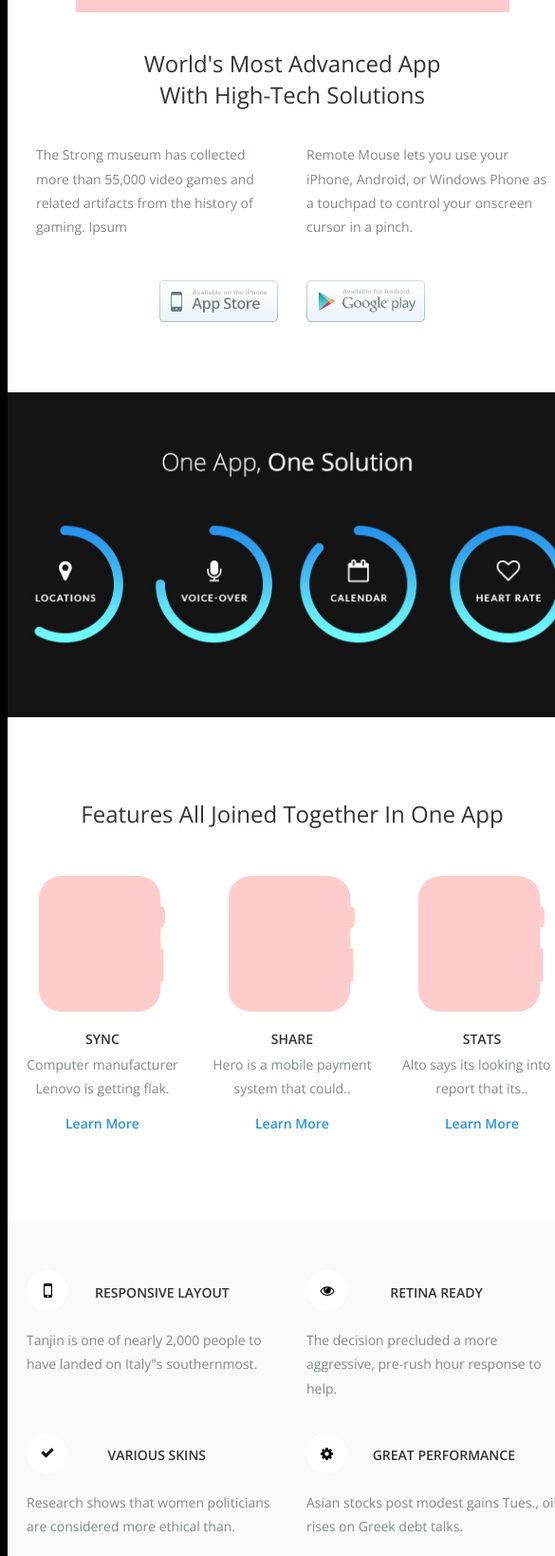
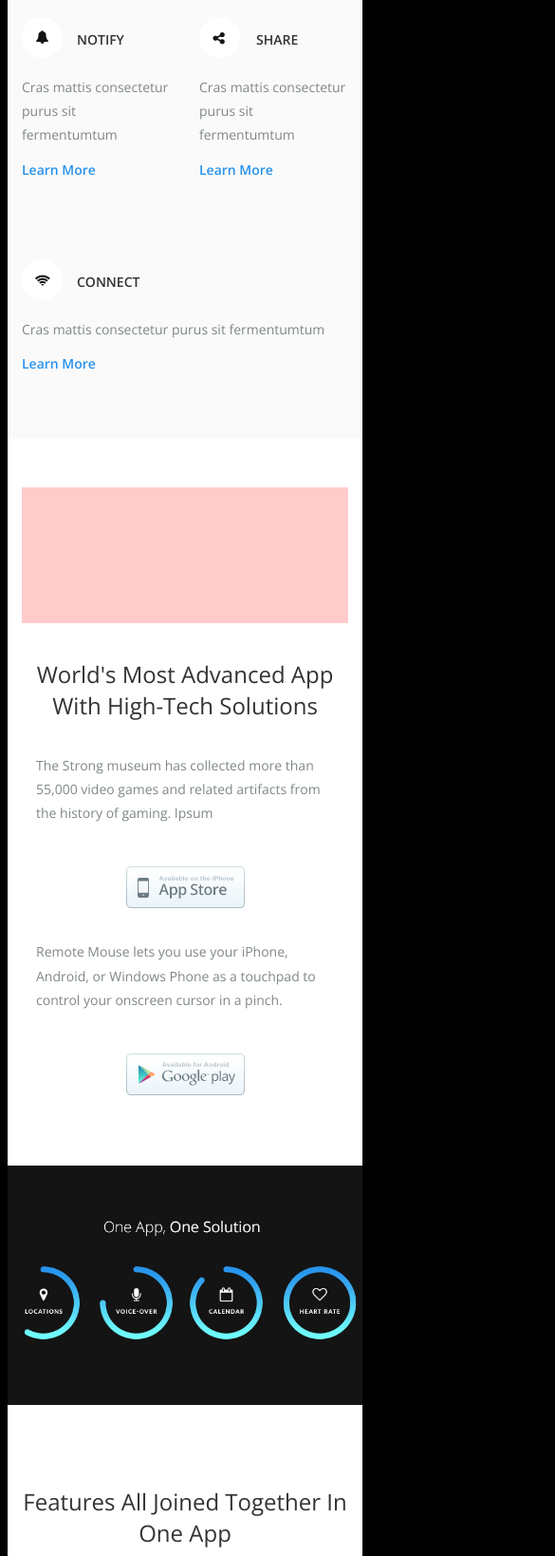
Before and after one commit to habeezzy/HTML-Responsive-email, a React app: page public/index.html in a window 390 px wide. Shown: the part 1049-2687 px from the top of the page at 95% size, 585 px wide, since content can reach past the window. Built offline with nearby package versions, Linux system fonts and the light colour scheme.

Commit message:
lets you row and advance-table responsive

```diff
--- a/public/index.html
+++ b/public/index.html
@@ -6,6 +6,64 @@
     <meta name="viewport" content="width=device-width, initial-scale=1">
     <link rel="stylesheet" href="/css/main.css">
     <link href="https://fonts.googleapis.com/css?family=Open+Sans:300,400,600,700,800" rel="stylesheet">
+    <style>
+    /* desktop  */
+    @media only screen and (min-width: 960px) {
+      .container{
+        width: 960px;
+
+      }
+      .header-left{
+        padding: 36px 15px 70px 15px !important;
+      }
+    }
+    /* midsizes */
+    @media only screen and (max-width: 960px) {
+      .container{
+        width: 600px;
+
+      }
+    }
+    /* mobile */
+    @media only screen and (max-width: 600px) {
+      .container{
+        width: 100%;
+      }
+      .header-left{
+        width: 100%;
+      }
+      .header-right{
+        width: 100%;
+      }
+      .lets-you-row .left-column{
+        width: 50%;
+      }
+      .lets-you-row .middle-column{
+        width: 50%;
+      }
+      .lets-you-row .right-column{
+        width: 100%;
+      }
+      .advance-table .image_head{
+        width: 100%;
+      }
+      .advance-table .left-column{
+        width: 100%;
+      }
+      .advance-table .left-column .left-store{
+        text-align: center;
+        width: 100%;
+      }
+      .advance-table .right-column{
+        width: 100%;
+      }
+      .advance-table .right-column .right-store{
+        text-align: center;
+        width: 100%;
+      }
+    }
+
+    </style>
   </head>
   <body style="background: black;">
     <!-- start of html email -->
@@ -37,7 +95,7 @@
                 <table class="header-right" width="50%" align="right" cellspacing="0" cellpadding="0" border="0" style="background: white;">
                   <tr>
                     <td  style="font-family: 'Open Sans', 'Helvetica Neue', Helvetica, Arial, 'Lucida Grande', sans-serif; color: #7d7d7d;">
-                      <table class="container" width="100%" align="center" cellspacing="0" cellpadding="0" border="0" style="padding: 20px;">
+                      <table class="menu-table" width="100%" align="center" cellspacing="0" cellpadding="0" border="0" style="padding: 20px;">
                         <tr>
                           <td align="center">
                             <a href="#" style="font-size: 14px; font-weight: 600; color: #7d7d7d; text-decoration: none;">About</a>
@@ -62,10 +120,10 @@
             <!-- end of header row -->
             <!-- start of "lets you" row -->
             <tr>
-              <td style="background: #fafafa;">
+              <td class="lets-you-row" style="background: #fafafa;">
                 <h3 style="font-family: 'Open Sans', 'Helvetica Neue', Helvetica, Arial, 'Lucida Grande', sans-serif; color: #333333; padding: 36px 0 5px 0; font-weight: 300; font-size: 24px;" align="center";>Hero lets you...</h3>
                 <!-- start of left column -->
-                <table class="header-left" width="33.33%" align="left" cellspacing="0" cellpadding="0" border="0" style=" padding: 15px 15px 70px 15px;">
+                <table class="left-column" width="33.33%" align="left" cellspacing="0" cellpadding="0" border="0" style=" padding: 15px 15px 70px 15px;">
                   <tr>
                     <td>
                       <table class="title-icon" width="33.33%" align="left" cellspacing="0" cellpadding="0" border="0" style=" padding: 0;">
@@ -89,7 +147,7 @@
                 </table>
                 <!-- end of left column -->
                 <!-- start of middle column -->
-                <table class="header-left" width="33.33%" align="left" cellspacing="0" cellpadding="0" border="0" style=" padding: 15px 15px 70px 15px;">
+                <table class="middle-column" width="33.33%" align="left" cellspacing="0" cellpadding="0" border="0" style=" padding: 15px 15px 70px 15px;">
                   <tr>
                     <td>
                       <table class="title-icon" width="33.33%" align="left" cellspacing="0" cellpadding="0" border="0" style=" padding: 0;">
@@ -113,7 +171,7 @@
                 </table>
                 <!-- end of middle column -->
                 <!-- start of right column -->
-                <table class="header-right" width="33.33%" align="left" cellspacing="0" cellpadding="0" border="0" style=" padding: 15px 15px 70px 15px;">
+                <table class="right-column" width="33.33%" align="left" cellspacing="0" cellpadding="0" border="0" style=" padding: 15px 15px 70px 15px;">
                   <tr>
                     <td>
                       <table class="title-icon" width="33.33%" align="left" cellspacing="0" cellpadding="0" border="0" style=" padding: 0;">
@@ -142,10 +200,10 @@
             <!-- start of advance row -->
             <tr>
               <td>
-                <table class="adavance-table" width="100%" align="left" cellspacing="0" cellpadding="0" border="0" style=" padding: 15px 15px 70px 15px; background: white;">
+                <table class="advance-table" width="100%" align="left" cellspacing="0" cellpadding="0" border="0" style=" padding: 15px 15px 70px 15px; background: white;">
                   <tr>
                     <td style="font-family: 'Open Sans', 'Helvetica Neue', Helvetica, Arial, 'Lucida Grande', sans-serif; color: #333333; padding: 36px 0 5px 0; font-weight: 300; font-size: 24px;" align="center">
-                      <img src="/img/image_head.jpg">
+                      <img src="/img/image_head.jpg" class="image_head">
                     </td>
                   </tr>
                   <tr>
@@ -155,26 +213,26 @@
                   </tr>
                   <tr>
                     <td>
-                        <table class="adavance-table" width="50%" align="left" cellspacing="0" cellpadding="0" border="0" style=" padding: 15px 15px 0px 15px; background: white;">
+                        <table class="left-column" width="50%" align="left" cellspacing="0" cellpadding="0" border="0" style=" padding: 15px 15px 0px 15px; background: white;">
                           <tr>
                             <td>
                               <p style="font-family: 'Open Sans', 'Helvetica Neue', Helvetica, Arial, 'Lucida Grande', sans-serif; color: #7f8887; font-weight: 400; line-height: 1.8; font-size: 14px; padding: 0 0 30px;">The Strong museum has collected more than 55,000 video games and related artifacts from the history of gaming. Ipsum</p>
                             </td>
                           </tr>
                           <tr>
-                            <td align="right">
+                            <td align="right" class="left-store">
                               <img src="/img/appstore.png">
                             </td>
                           </tr>
                         </table>
-                        <table class="adavance-table" width="50%" align="left" cellspacing="0" cellpadding="0" border="0" style=" padding: 15px 15px 0px 15px; background: white;">
+                        <table class="right-column" width="50%" align="left" cellspacing="0" cellpadding="0" border="0" style=" padding: 15px 15px 0px 15px; background: white;">
                           <tr>
                             <td>
                               <p style="font-family: 'Open Sans', 'Helvetica Neue', Helvetica, Arial, 'Lucida Grande', sans-serif; color: #7f8887; font-weight: 400; line-height: 1.8; font-size: 14px; padding: 0 0 30px;">Remote Mouse lets you use your iPhone, Android, or Windows Phone as a touchpad to control your onscreen cursor in a pinch.</p>
                             </td>
                           </tr>
                           <tr>
-                            <td align="left">
+                            <td align="left" class="right-store">
                               <img src="/img/playstore.png">
                             </td>
                           </tr>
@@ -201,7 +259,7 @@
             <!-- start of Join Together row -->
             <tr>
               <td>
-                <table class="one-solution-table" width="100%" align="left" cellspacing="0" cellpadding="0" border="0" style=" padding: 25px 0 75px; background: white;">
+                <table class="join-together-table" width="100%" align="left" cellspacing="0" cellpadding="0" border="0" style=" padding: 25px 0 75px; background: white;">
                   <tr>
                     <td>
                       <h3 style="font-family: 'Open Sans', 'Helvetica Neue', Helvetica, Arial, 'Lucida Grande', sans-serif; color: #333333; padding: 36px 0 5px 0; font-weight: 300; font-size: 24px; text-transform: capitalize;" align="center";>Features <span style="font-weight: 400;">All Joined Together</span> in One App</h3>
@@ -209,8 +267,8 @@
                   </tr>
                   <tr>
                     <td>
-                      <!-- start of column 1 -->
-                      <table class="column-table" width="33.33%" align="left" cellspacing="0" cellpadding="0" border="0" style=" padding: 20px 0; background: white;">
+                      <!-- start of left column  -->
+                      <table class="left-column" width="33.33%" align="left" cellspacing="0" cellpadding="0" border="0" style=" padding: 20px 0; background: white;">
                         <tr>
                           <td align="center">
                             <img src="/img/watch_screen.png">
@@ -232,9 +290,9 @@
                           </td>
                         </tr>
                       </table>
-                      <!-- end of column 1 -->
+                      <!-- end of middle column -->
                       <!-- start of column 2 -->
-                      <table class="column-table" width="33.33%" align="left" cellspacing="0" cellpadding="0" border="0" style=" padding: 20px 0; background: white;">
+                      <table class="middle-column" width="33.33%" align="left" cellspacing="0" cellpadding="0" border="0" style=" padding: 20px 0; background: white;">
                         <tr>
                           <td align="center">
                             <img src="/img/watch_screen.png">
@@ -256,9 +314,9 @@
                           </td>
                         </tr>
                       </table>
-                      <!-- end of column 2-->
-                      <!-- start of column 3-->
-                      <table class="column-table" width="33.33%" align="left" cellspacing="0" cellpadding="0" border="0" style=" padding: 20px 0; background: white;">
+                      <!-- end of middle column-->
+                      <!-- start of right column-->
+                      <table class="right-column" width="33.33%" align="left" cellspacing="0" cellpadding="0" border="0" style=" padding: 20px 0; background: white;">
                         <tr>
                           <td align="center">
                             <img src="/img/watch_screen.png">
@@ -280,7 +338,7 @@
                           </td>
                         </tr>
                       </table>
-                      <!-- end of column 3 -->
+                      <!-- end of right column-->
                     </td>
                   </tr>
                 </table>
@@ -298,7 +356,7 @@
                         <tr>
                           <td>
                             <!-- start of column row -->
-                            <table class="column-table" width="50%" align="left" cellspacing="0" cellpadding="0" border="0" style=" padding: 0 15px 20px;">
+                            <table class="left-column" width="50%" align="left" cellspacing="0" cellpadding="0" border="0" style=" padding: 0 15px 20px;">
                               <tr>
                                 <td>
                                   <!-- start of icon table -->
@@ -321,7 +379,7 @@
                             </table>
                             <!-- end of column row -->
                             <!-- start of column row -->
-                            <table class="column-table" width="50%" align="left" cellspacing="0" cellpadding="0" border="0" style=" padding: 0 15px 20px;">
+                            <table class="right-column" width="50%" align="left" cellspacing="0" cellpadding="0" border="0" style=" padding: 0 15px 20px;">
                               <tr>
                                 <td>
                                   <!-- start of icon table -->
@@ -356,7 +414,7 @@
                         <tr>
                           <td>
                             <!-- start of column row -->
-                            <table class="column-table" width="50%" align="left" cellspacing="0" cellpadding="0" border="0" style=" padding: 0 15px 20px;">
+                            <table class="left-column" width="50%" align="left" cellspacing="0" cellpadding="0" border="0" style=" padding: 0 15px 20px;">
                               <tr>
                                 <td>
                                   <!-- start of icon table -->
@@ -379,7 +437,7 @@
                             </table>
                             <!-- end of column row -->
                             <!-- start of column row -->
-                            <table class="column-table" width="50%" align="left" cellspacing="0" cellpadding="0" border="0" style=" padding: 0 15px 20px;">
+                            <table class="right-column" width="50%" align="left" cellspacing="0" cellpadding="0" border="0" style=" padding: 0 15px 20px;">
                               <tr>
                                 <td>
                                   <!-- start of icon table -->
@@ -414,7 +472,7 @@
                         <tr>
                           <td>
                             <!-- start of column row -->
-                            <table class="column-table" width="50%" align="left" cellspacing="0" cellpadding="0" border="0" style=" padding: 0 15px 20px;">
+                            <table class="left-column" width="50%" align="left" cellspacing="0" cellpadding="0" border="0" style=" padding: 0 15px 20px;">
                               <tr>
                                 <td>
                                   <!-- start of icon table -->
@@ -437,7 +495,7 @@
                             </table>
                             <!-- end of column row -->
                             <!-- start of column row -->
-                            <table class="column-table" width="50%" align="left" cellspacing="0" cellpadding="0" border="0" style="padding: 0 15px 20px;">
+                            <table class="right-column" width="50%" align="left" cellspacing="0" cellpadding="0" border="0" style="padding: 0 15px 20px;">
                               <tr>
                                 <td>
                                   <!-- start of icon table -->
@@ -472,7 +530,7 @@
             <!-- start of Interest row -->
             <tr>
               <td>
-                <table class="intest-table" width="100%" align="left" cellspacing="0" cellpadding="0" border="0" style="padding: 75px 0; background: #65fffd;
+                <table class="interest-table" width="100%" align="left" cellspacing="0" cellpadding="0" border="0" style="padding: 75px 0; background: #65fffd;
                   background: -moz-linear-gradient(-45deg, #65fffd 1%, #2989d8 50%, #207cca 51%, #2296ee 100%);
                   background: -webkit-linear-gradient(-45deg, #65fffd 1%,#2989d8 50%,#207cca 51%,#2296ee 100%);
                   background: linear-gradient(135deg, #65fffd 1%,#2989d8 50%,#207cca 51%,#2296ee 100%);">
@@ -490,7 +548,7 @@
             <!-- start of footer row -->
             <tr>
               <td>
-                <table class="one-solution-table" width="100%" align="left" cellspacing="0" cellpadding="0" border="0" style=" padding: 25px 0 0; background: white;">
+                <table class="footer-table" width="100%" align="left" cellspacing="0" cellpadding="0" border="0" style=" padding: 25px 0 0; background: white;">
                   <tr>
                     <td align="center">
                       <h2 style="text-transform: uppercase; font-size: 28px; font-weight: 700; font-family: 'Open Sans', 'Helvetica Neue', Helvetica, Arial, 'Lucida Grande', sans-serif; color: #1b1b1b;">Hero</h2>
@@ -498,7 +556,7 @@
                   </tr>
                   <tr>
                     <td>
-                      <table class="footer-table" width="250px" align="center" cellspacing="0" cellpadding="0" border="0" style="">
+                      <table class="icon-table" width="250px" align="center" cellspacing="0" cellpadding="0" border="0" style="">
                         <tr>
                           <td align="center">
                             <img src="/img/twitter_icon.png" >
@@ -531,11 +589,6 @@
               </td>
             </tr>
             <!-- end of footer row -->
-            <!-- start of main row -->
-            <tr>
-              <td></td>
-            </tr>
-            <!-- end of main row -->
           </table>
           <!-- end of container -->
         </td>
```
